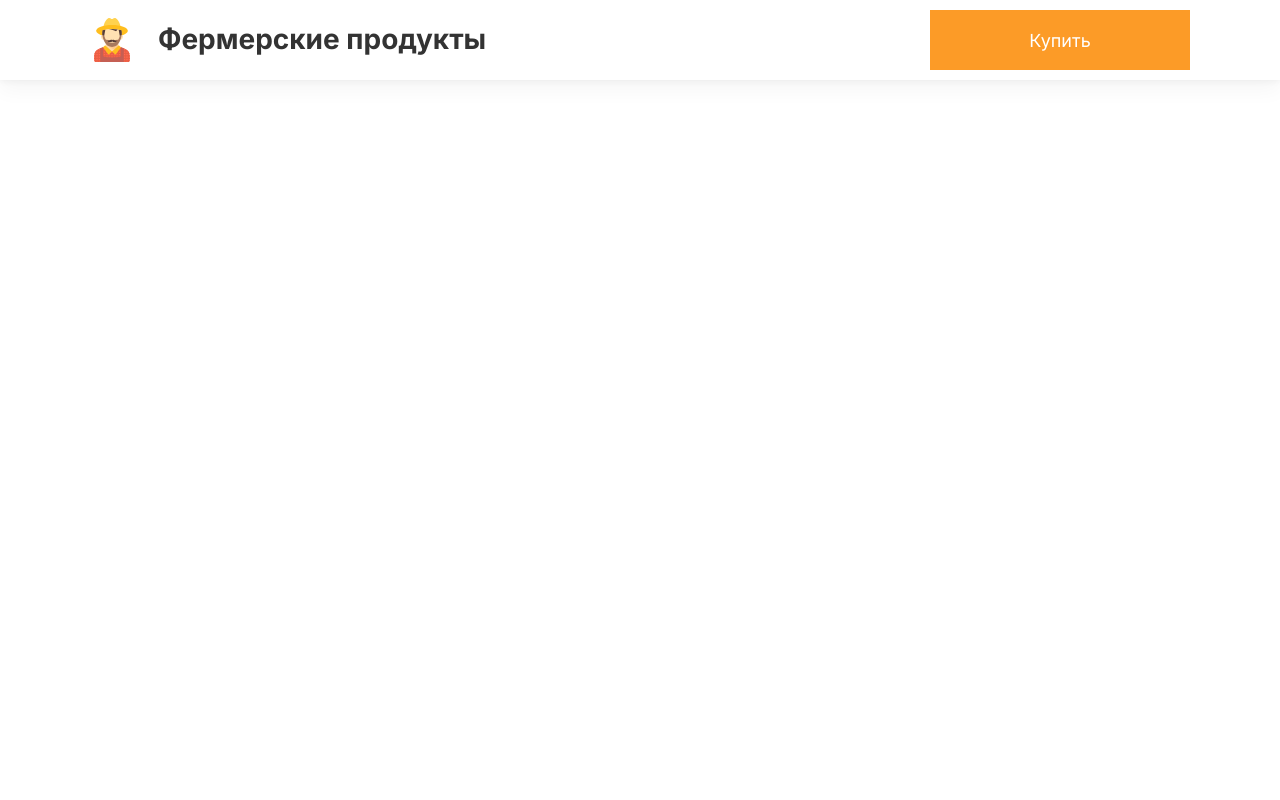
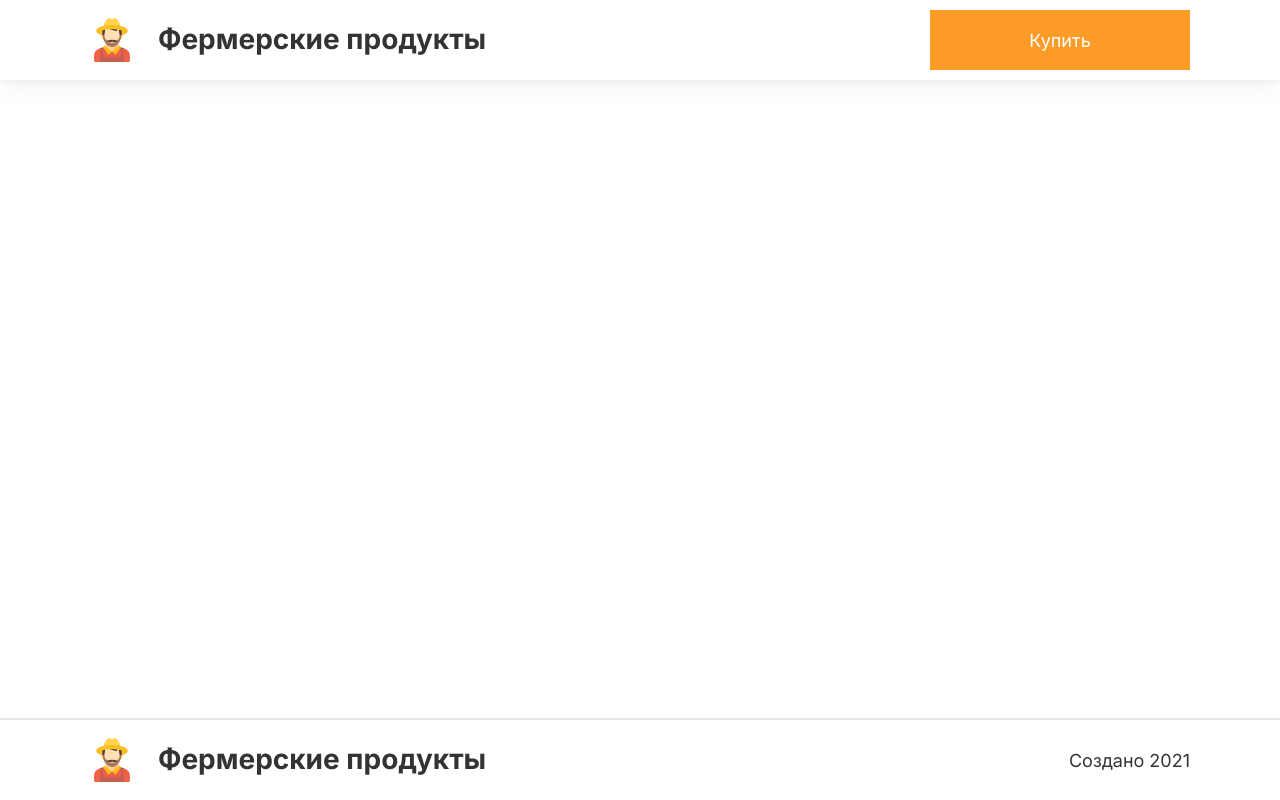
Before and after one commit to ustyugovki/farm-products, a React (Create React App) app: page / in a window 1280 px wide. Built offline with nearby package versions, Linux system fonts and the light colour scheme.

Commit message:
Сверстал Footer.

```diff
--- a/src/components/layout/footer/footer.css
+++ b/src/components/layout/footer/footer.css
@@ -0,0 +1,15 @@
+.footer {
+  border-top: 2px solid #E5E5E5;
+}
+
+.footer__wrapper {
+  margin: 0 auto;
+  padding-left: 90px;
+  padding-right: 90px;
+  width: 1280px;
+  min-height: 80px;
+  display: flex;
+  justify-content: space-between;
+  align-items: center;
+  background-color: #ffffff;
+}
--- a/src/components/layout/footer/footer.jsx
+++ b/src/components/layout/footer/footer.jsx
@@ -1,9 +1,15 @@
 import React from "react";
 import "./footer.css";
+
+import Logo from '../../ui/logo/logo';
 
 function Footer() {
   return (
     <footer className='footer'>
+      <div className='footer__wrapper'>
+        <Logo />
+        <span className='footer_сopyright'>Создано 2021</span>
+      </div>
     </footer>
   );
 }
```
